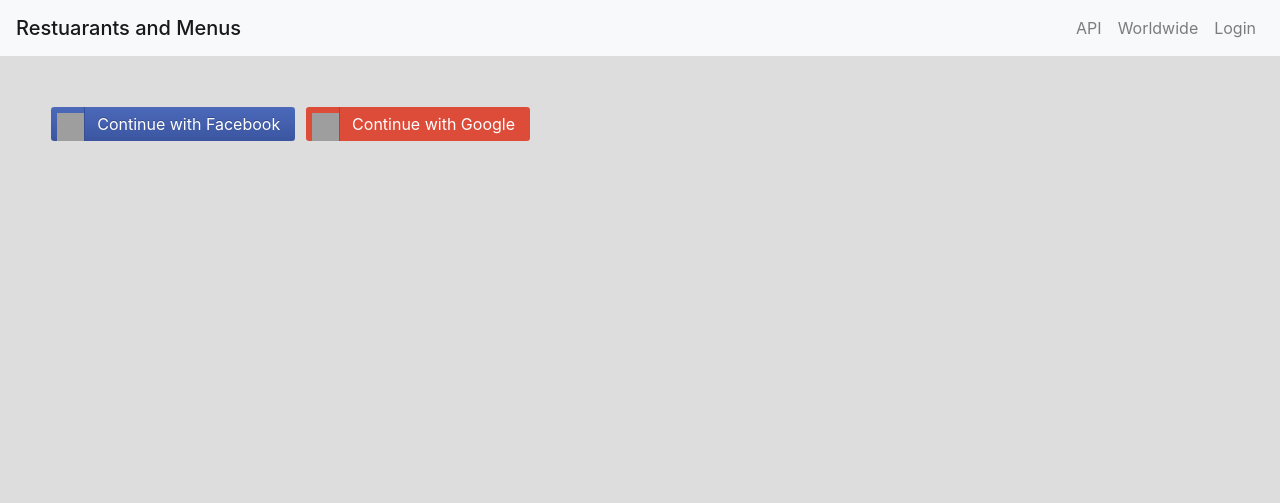
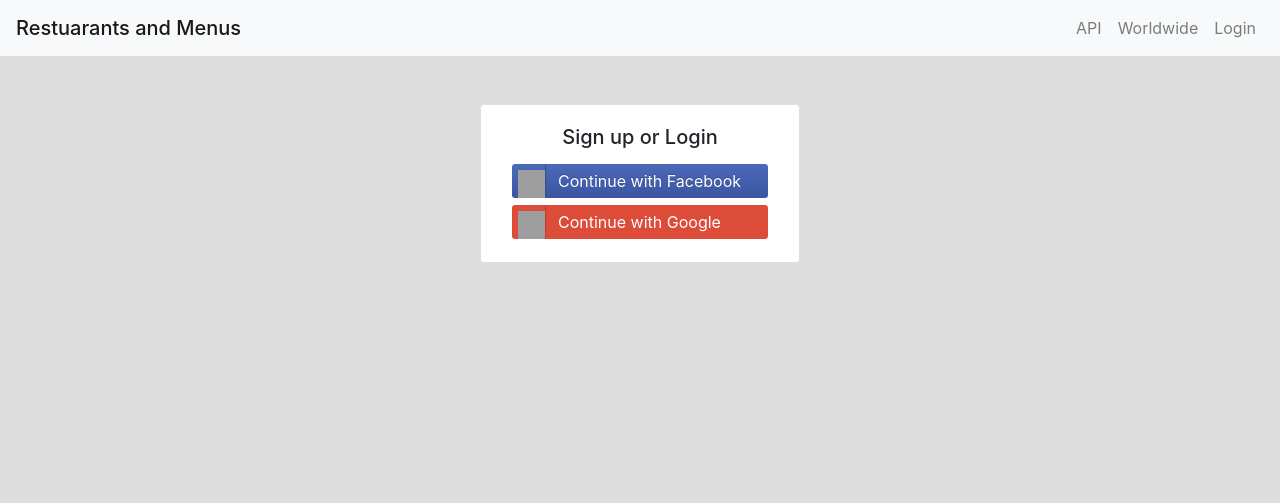
Before and after one commit to amrfekryy/FSND-midproject1-restaurant-menus-continued, a Flask app: page /login/ in a window 1280 px wide. Shown: the top 503 px of the page. Run offline with Flask 2, Linux system fonts and the light colour scheme; parts of the project's set-up code (start-up, migrations or seed data) failed here and were passed over; some libraries are stand-ins or nearby versions; grey boxes are pictures that could not be loaded.

Commit message:
Add login buttons to a card

```diff
--- a/static/buttons.css
+++ b/static/buttons.css
@@ -5,7 +5,7 @@
 .loginBtn {
   box-sizing: border-box;
   position: relative;
-  /* width: 13em;  - apply for fixed size */
+  width: 16em;  /* apply for fixed size*/
   margin: 0.2em;
   padding: 0 15px 0 46px;
   border: none;
--- a/templates/login.html
+++ b/templates/login.html
@@ -35,13 +35,16 @@
 
 
   <!-- Facebook and Google login buttons -->
-  <div id="buttons">
+  <div id="buttons" class="card m-auto" style="width: 20rem;">
+    <div class="card-body" style="text-align: center">
+      <h5 class="card-title">Sign up or Login</h5>
       <button class="loginBtn loginBtn--facebook">
         Continue with Facebook
       </button>
       <button class="loginBtn loginBtn--google">
         Continue with Google
       </button>
+    </div>
   </div>
   <!--
   #buttons div will be hidden upon recieving one-time-code/short-lived-token on client-side which will be sent to server-side via ajax for testing and server feedback will be displayed instead.
```
Lines whose indentation alone changed are shown as unchanged.
